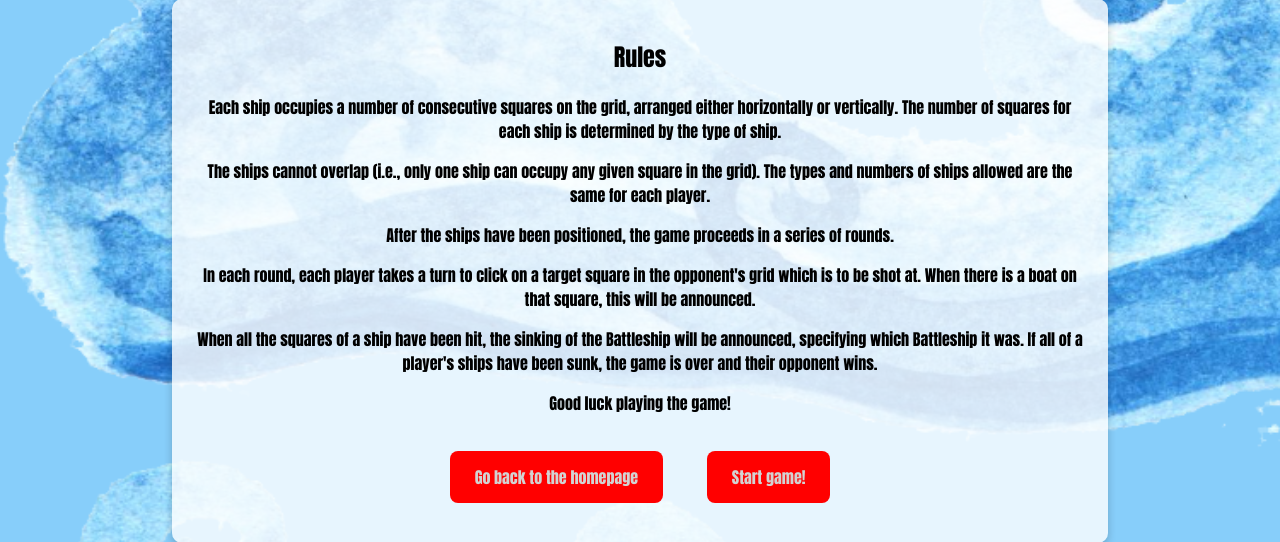
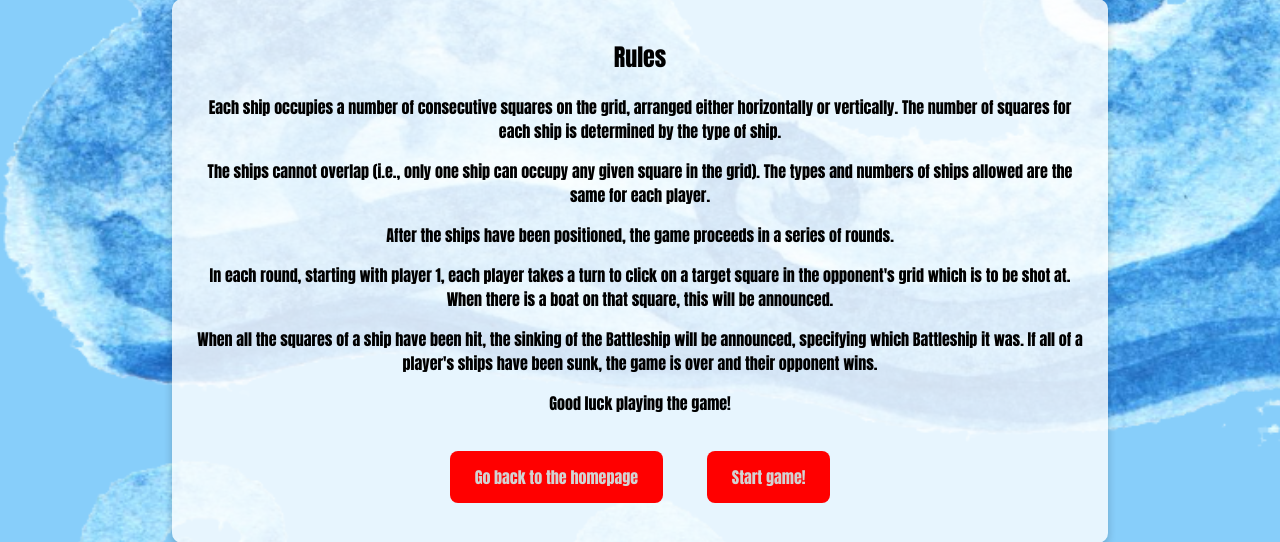
Before and after one commit to Eddj05/Battleships, a PHP site: page /rules.php in a window 1280 px wide. Shown: the part 233-775 px from the top of the page. Run offline with PHP 8.4, Linux system fonts and the light colour scheme.

Commit message:
changed the rules

```diff
--- a/rules.php
+++ b/rules.php
@@ -22,7 +22,7 @@
         After the ships have been positioned, the game proceeds in a series of rounds.
     </p>
     <p>
-        In each round, each player takes a turn to click on a target square in the opponent's grid which is to be shot at.
+        In each round, starting with player 1, each player takes a turn to click on a target square in the opponent's grid which is to be shot at.
         When there is a boat on that square, this will be announced.
     </p>
     <p>
```
